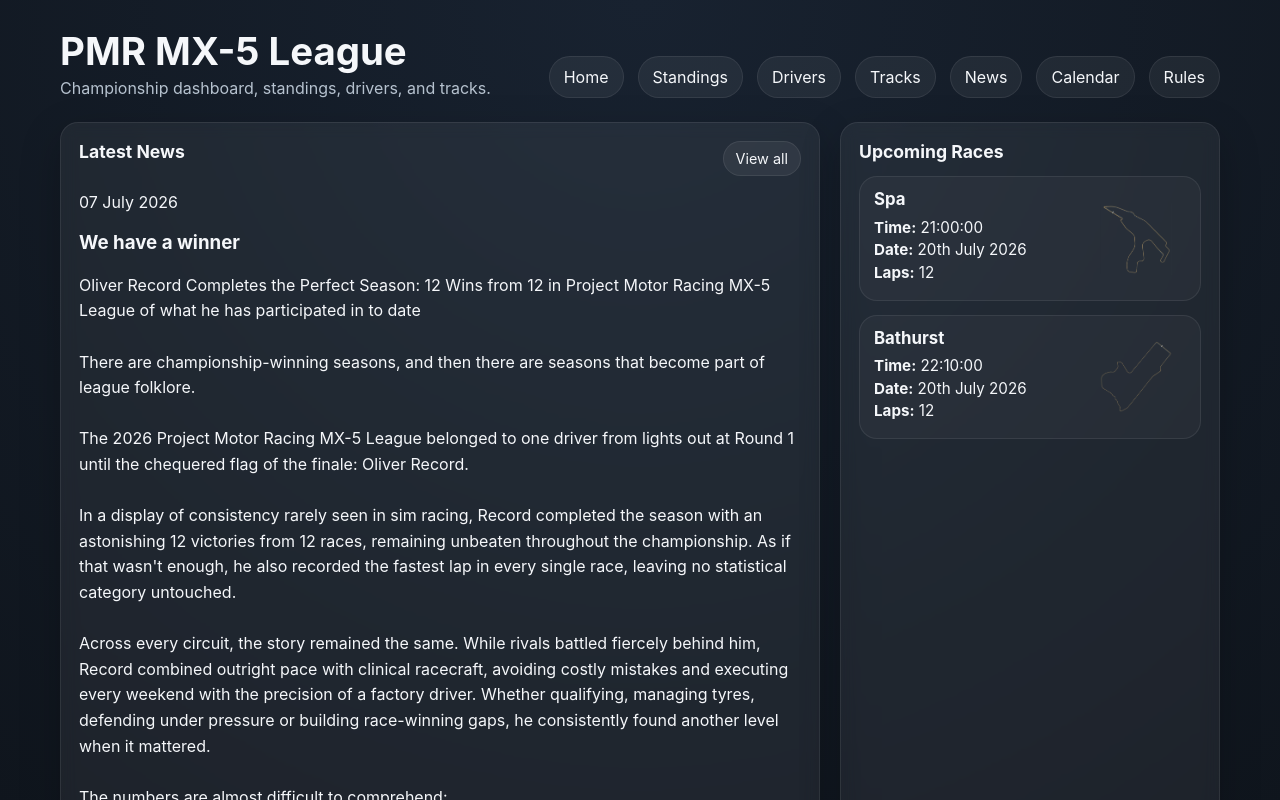
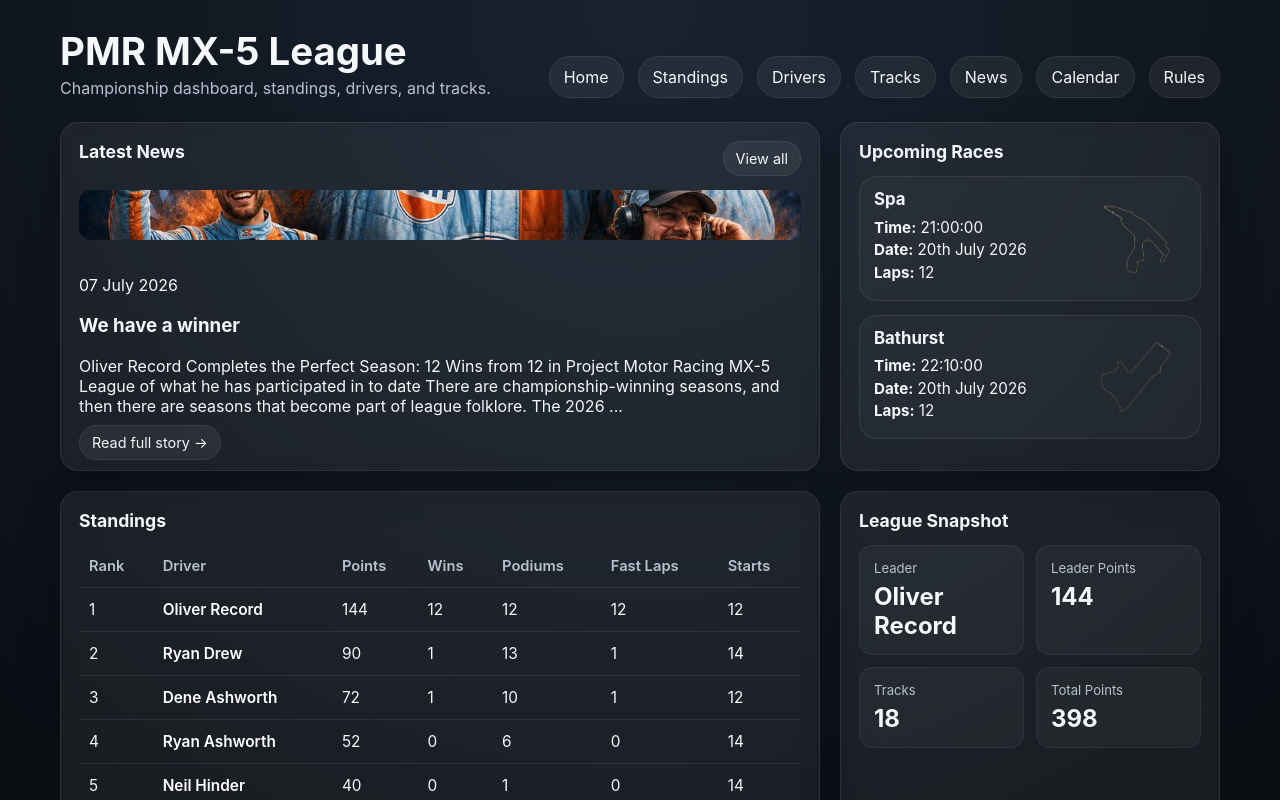
Before and after one commit to Nuzikdude/MX5-League, a React (Vite) app: page / in a window 1280 px wide. Shown: the top 800 px of the page. Built offline with nearby package versions, Linux system fonts and the light colour scheme.

Commit message:
update results from sheet

```diff
--- a/src/App.jsx
+++ b/src/App.jsx
@@ -77,12 +77,21 @@ function HomePage({ standings, tracks, drivers, news, calendar }) {
           </div>
           {news?.length > 0 ? (
             <article>
+  {news[0].image && (
+    <img
+      src={news[0].image}
+      alt={news[0].headline}
+      className="news-preview-image"
+    />
+  )}
   <p>{news[0].date || "-"}</p>
   <h3>{news[0].headline || "Untitled"}</h3>
-  {/* Combine your preview class with the new news-body class */}
-  <p className="news-preview-body news-body">
-    {news[0].body || ""}
+  <p className="news-preview-body">
+    {(news[0].body || "").substring(0, 250)}...
   </p>
+  <Link className="text-link" to="/news">
+    Read full story →
+  </Link>
 </article>
           ) : (
             <p>No news yet</p>
--- a/src/index.css
+++ b/src/index.css
@@ -160,6 +160,14 @@ tbody tr:hover {
   margin: 0;
   color: #b6c2cf;
   font-size: 0.92rem;
+}
+
+.news-preview-image {
+  width: 100%;
+  height: 50px;
+  object-fit: cover;
+  border-radius: 12px;
+  margin-bottom: 15px;
 }
 
 .driver-card {
@@ -650,3 +658,11 @@ table {
   line-height: 1.6;
   margin-top: 10px; /* Adds space between headline and text */
 }
+
+.news-image {
+  width: 100%;
+  max-height: 200;
+  object-fit: cover;
+  border-radius: 12px;
+  margin-bottom: 15px;
+}
```
